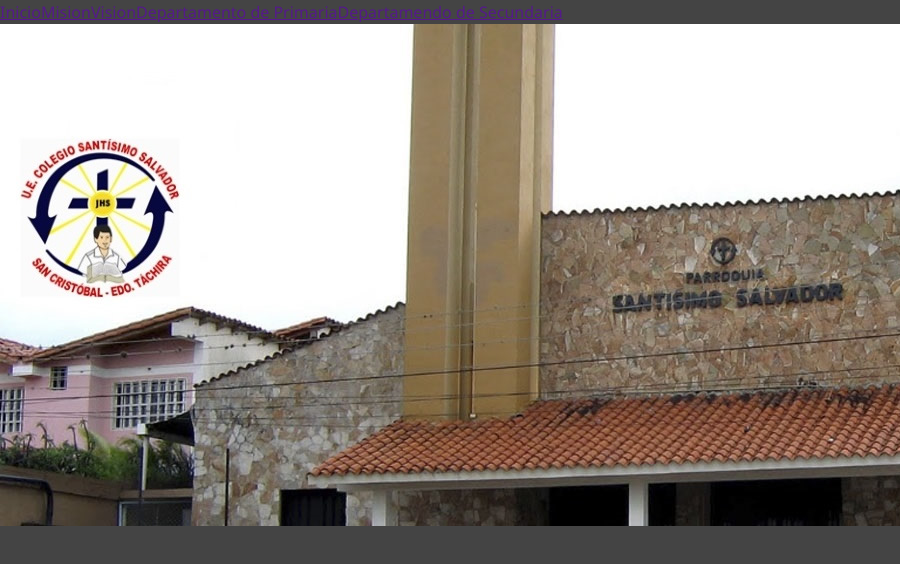
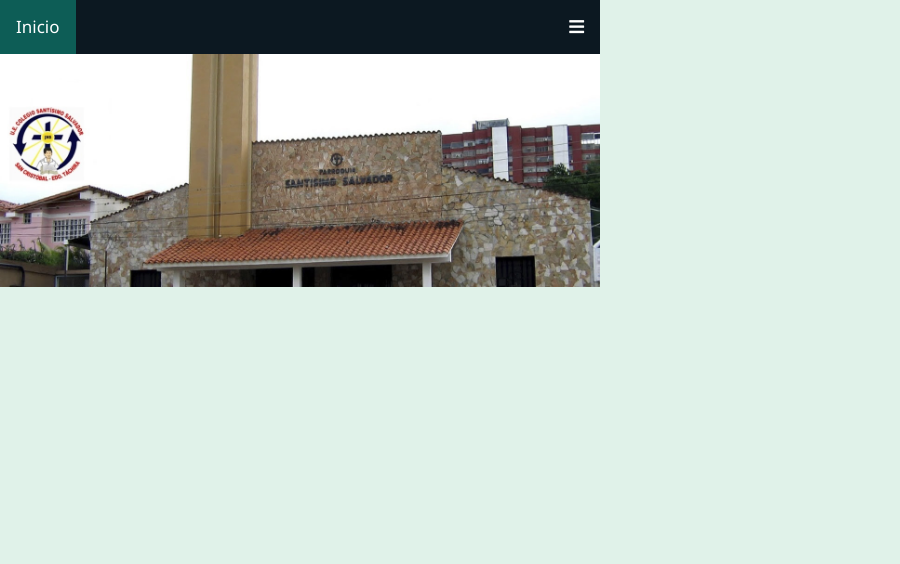
Before and after one commit to duhamelgm/uecss, a website: page dist/index.html in a window 600 px wide. Shown: the top 564 px of the page, 900 px wide, since content can reach past the window. Drawn offline with Linux system fonts and the light colour scheme.

Commit message:
update08-08-2018

```diff
--- a/package.json
+++ b/package.json
@@ -7,8 +7,9 @@
     "sass": "node-sass -w scss/ -o dist/css/ --recursive"
   },
   "author": "",
-  "license": "ISC",
+  "license": "MIT",
   "dependencies": {
-    "jquery": "^3.3.1"
+    "jquery": "^3.3.1",
+    "node-sass": "^4.9.2"
   }
 }
--- a/scss/main.scss
+++ b/scss/main.scss
@@ -1,22 +1,96 @@
-$primary-color: #444;
+
 
 * {
     box-sizing: border-box;
 }
 
 body{
-    background: $primary-color;
+    background: #e0f2e9;
+
     margin: 0;
-    height: 100%;
     font-family: 'Segoe UI', Tahoma, Geneva, Verdana, sans-serif;
     line-height: 1.5;
 }
 
-nav{
-    display: flex;
+main{
+    height: 100vh;
+
+    img{
+        width: 100%;
+
+    }
 }
 
-.nav-link{
-    text-decoration: none;
-    color: #fff;
+nav{
+
+    display: flex;
+    background: #0c1821;
+
+    .menu-item{
+        display: flex;
+    }
+
+    a{
+        color: #fff;
+        display: block;
+        padding: 14px 16px;
+        text-decoration: none;
+        font-size: 17px;
+        text-align: center;
+    }
+
+    a:hover{
+        background: #0d5d56;
+    }
+
+    .menu-btn-icon{
+        display: none;
+    }
 }
+
+@media screen and (min-width: 600px){
+    .active{
+        background: lightcoral;
+    }
+}
+
+@media screen and (max-width: 600px) {
+
+    .menu-nav-normal{
+
+        .menu-item a:not(:first-child){
+            display:none;
+        }
+        a.menu-btn-icon{
+            display: block;
+            margin-left: auto;
+            float: right;
+        }
+    }
+}
+
+@media screen and (max-width: 600px) {
+
+    .menu-nav-normal.menu-nav-responsive{
+        position: relative;
+        display: block;
+        overflow: hidden;
+
+        a.menu-btn-icon{
+            position: absolute;
+            right: 0;
+            top: 0;
+        }
+
+        .menu-item{
+            display: block;
+        }
+
+        .menu-item a{
+            float: none;
+            display: block;
+            text-align: left;
+        }
+    }
+
+}
```
Also changed, not shown: dist/css/main.css, dist/img/base2.jpg (added), dist/img/maxresdefault.jpg (added), dist/index.html, dist/js/main.js (added), 1 other file.
